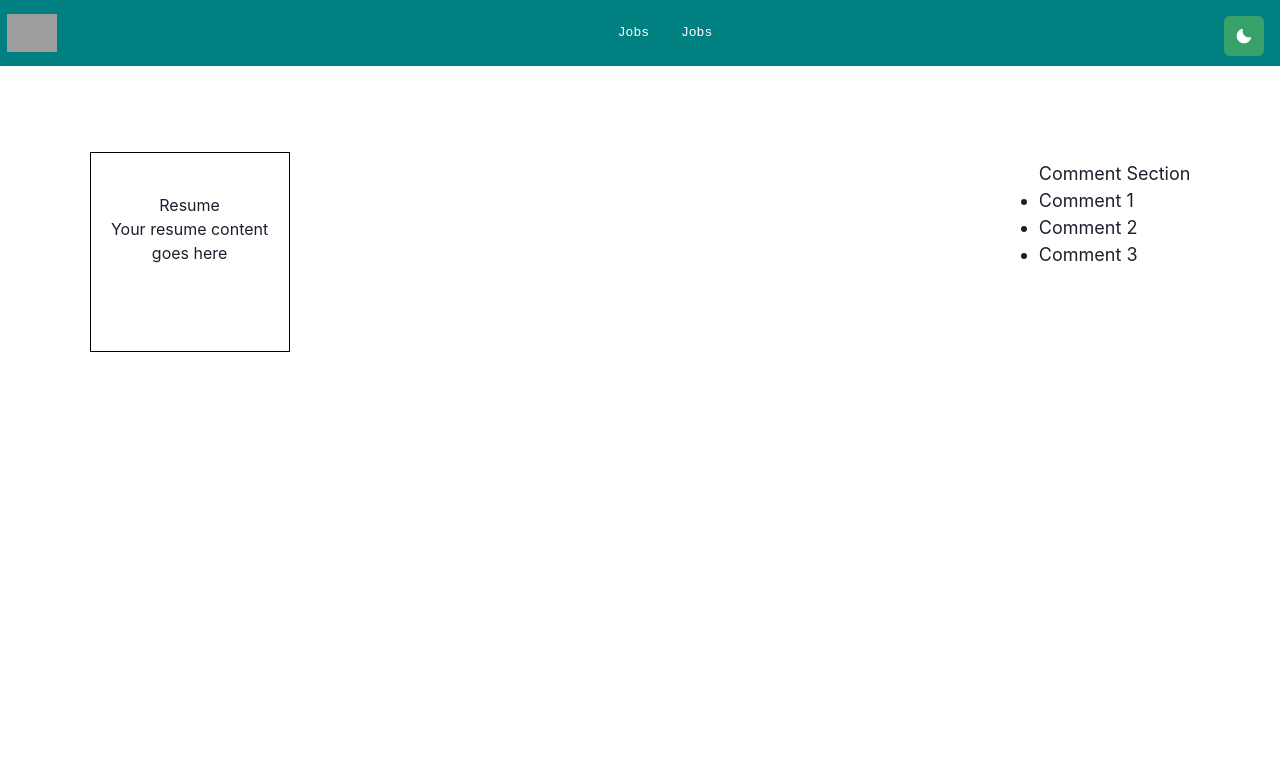
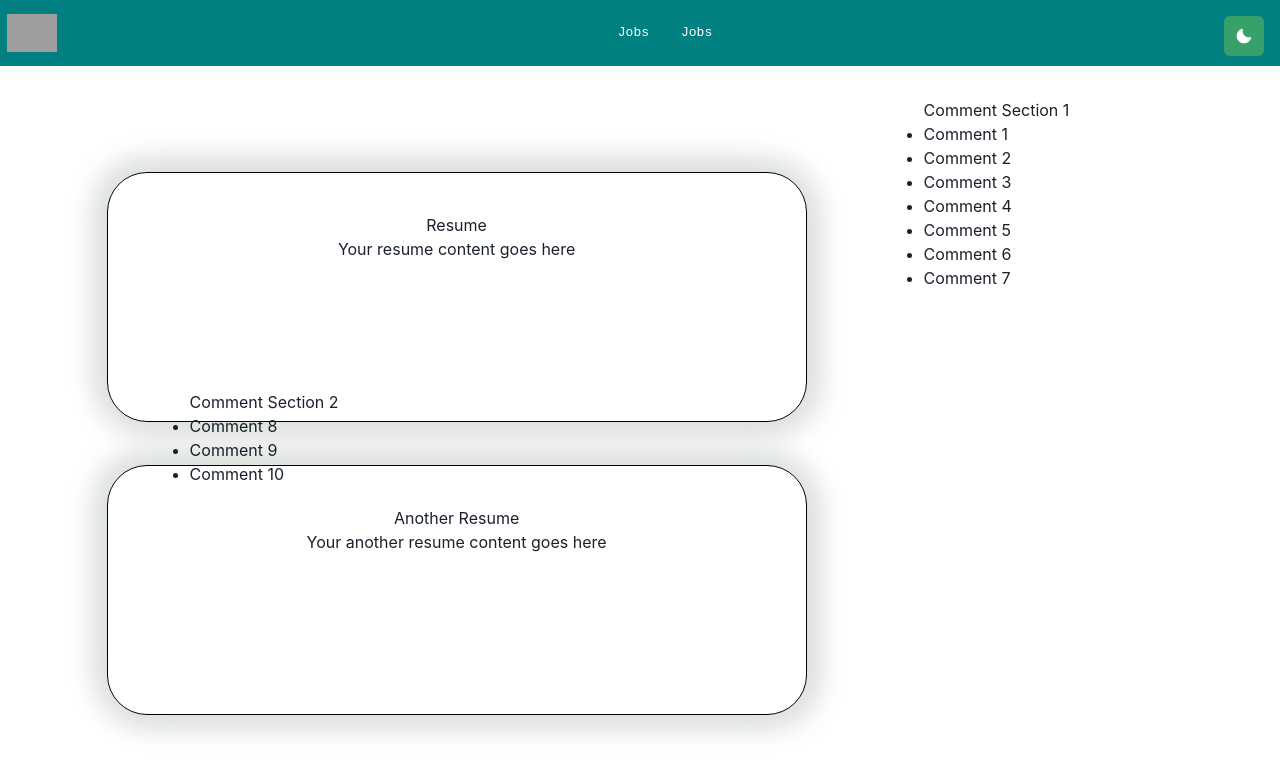
Before and after one commit to hungnguyen3/nwHacks2023, a Next.js app in the folder frontend/: page /jobs in a window 1280 px wide. Shown: the top 774 px of the page. Built offline with nearby package versions, Linux system fonts and the light colour scheme; grey boxes are pictures that could not be loaded.

Commit message:
working on jobs page

```diff
--- a/frontend/src/pages/jobs/index.tsx
+++ b/frontend/src/pages/jobs/index.tsx
@@ -1,5 +1,5 @@
-import Layout from '../../components/Layout';
-import styles from '../../styles/JobsStyle.module.scss';
+import Layout from "../../components/Layout";
+import styles from "../../styles/JobsStyle.module.scss";
 
 const Jobs = () => {
   return (
@@ -11,13 +11,33 @@ const Jobs = () => {
             <p>Your resume content goes here</p>
           </div>
         </div>
+        <div className={styles.squareBox}>
+          <div className={styles.resume}>
+            Another Resume
+            <p>Your another resume content goes here</p>
+          </div>
+        </div>
         <div className={styles.comment}>
-					<div className={styles.commentTitle}>Comment Section</div>
+          <div className={styles.commentTitle}>Comment Section 1</div>
           <div className={styles.list}>
             <ul>
               <li>Comment 1</li>
               <li>Comment 2</li>
               <li>Comment 3</li>
+              <li>Comment 4</li>
+              <li>Comment 5</li>
+              <li>Comment 6</li>
+              <li>Comment 7</li>
+            </ul>
+          </div>
+        </div>
+        <div className={styles.comment2}>
+          <div className={styles.commentTitle2}>Comment Section 2</div>
+          <div className={styles.list}>
+            <ul>
+              <li>Comment 8</li>
+              <li>Comment 9</li>
+              <li>Comment 10</li>
             </ul>
           </div>
         </div>
--- a/frontend/src/styles/JobsStyle.module.scss
+++ b/frontend/src/styles/JobsStyle.module.scss
@@ -1,14 +1,20 @@
 .container {
+  // display: flex;
+  // justify-content: space-between;
+  // align-items: center;
+  width: 90%;
+  height: 700px; // avoid random vertical space between rows of cards
   display: flex;
-	justify-content: space-between;
-	align-items: center;
+  flex-wrap: wrap;
+  grid-template-columns: 1fr;
+  align-items: flex-start; // Added this line
 
   .comment {
-		font-size: 18px;
+    font-size: 18x;
     font-weight: normal;
-		margin: 5px 0;
     position: relative;
-		margin-bottom: 250px;
+    top: -350px;
+    left: 100px;
   }
 
   .resume-box {
@@ -16,12 +22,19 @@
   }
 
   .squareBox {
-		margin-left: 100px;
-		width: 45%;
-		height: 200px;
-		border: 1 px solid black;
-		margin-top: 20px;
-		position: relative;
+    // margin-left: 100px;
+    // width: 45%;
+    // height: 200px;
+    // border: 1 px solid black;
+    // margin-top: 20px;
+    // position: relative;
+    margin: 17px;
+    width: 250px;
+    height: 250px;
+    border-radius: 40px;
+    box-shadow: 5px 5px 30px 7px #dce0dd, -5px -5px 30px 7px #dce0dd;
+    cursor: pointer;
+    transition: 0.4s;
 
     .resume {
       text-align: center;
@@ -32,16 +45,21 @@
 
   .squareBox {
     position: relative;
-		bottom: 50;
-		right: 50;
-		width: 200px;
-		height: 200px;
+    width: 700px;
+    height: 700x;
     border: 1px solid black;
-		transform: translate(-50%, -50%);
   }
   .list {
     padding: 10;
     margin-bottom: 10px;
     border-radius: 5px;
   }
+
+  .comment2 {
+    font-size: 18x;
+    font-weight: normal;
+    position: relative;
+    bottom: 350px;
+    left: 100px;
   }
+}
```
Lines whose indentation alone changed are shown as unchanged.
